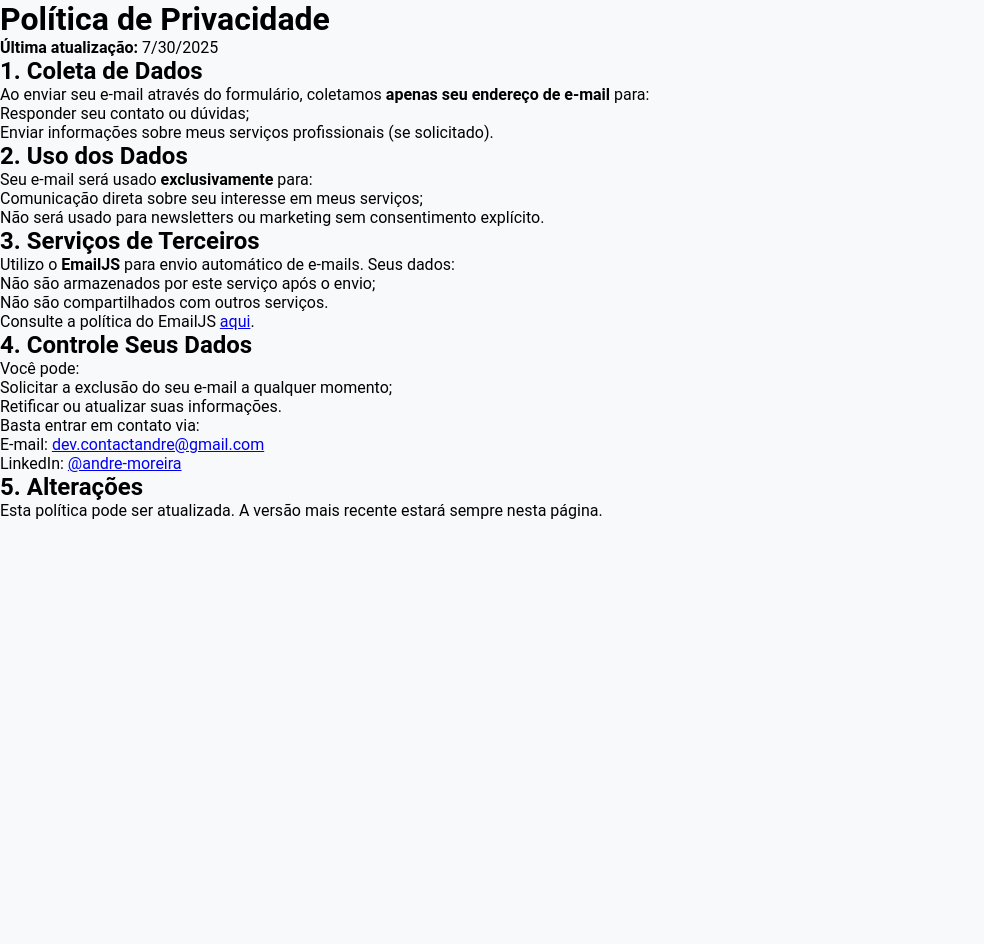
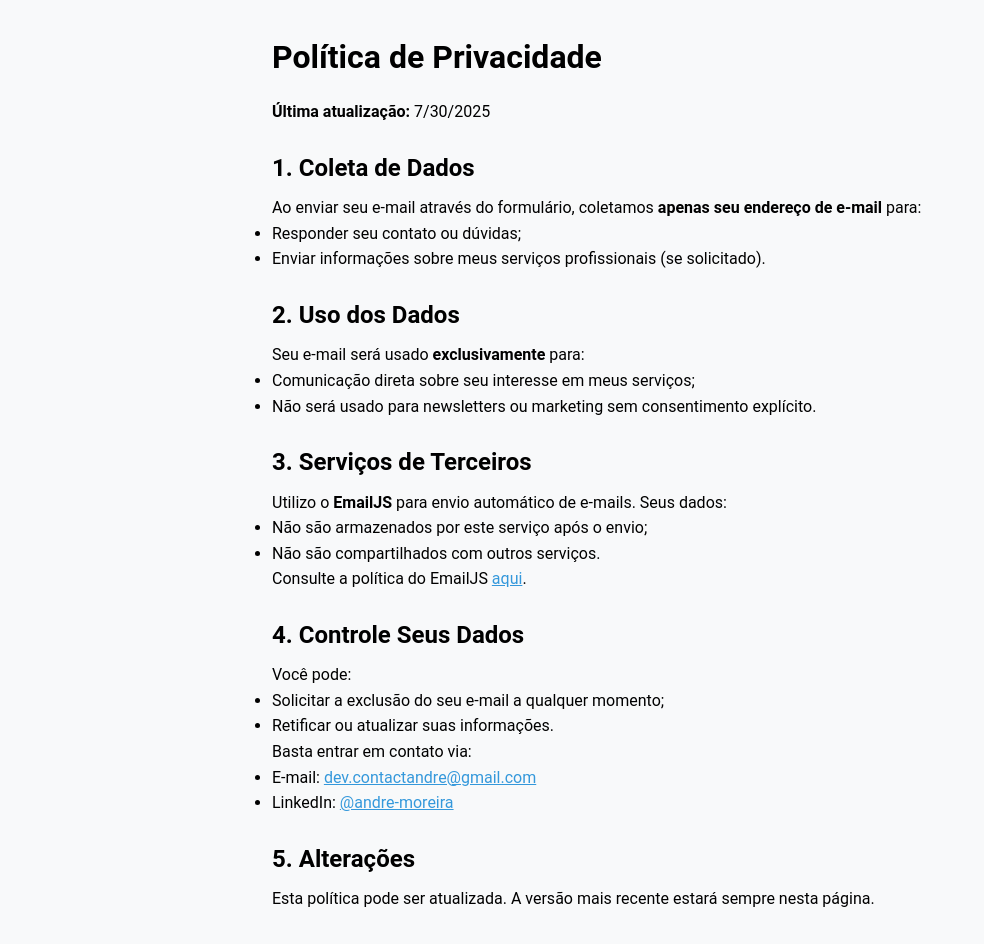
Before and after one commit to Andrezinrc/Portf-lio, a React (Vite) app: page /politica-de-privacidade in a window 1280 px wide. Shown: the whole page, without its empty margins (0-984 px from the left). Before the commit the page ends 800 px from the top, so only its background shows below. Built offline with nearby package versions, Linux system fonts and the light colour scheme.

Commit message:
style: Adiciona estilo para PrivacyPolicy

```diff
--- a/public/assets/css/style.css
+++ b/public/assets/css/style.css
@@ -106,6 +106,37 @@ body {
   animation: fadeIn 0.5s ease;
 }
 
+.privacy-policy {
+  max-width: 800px;
+  margin: 0 auto;
+  padding: 2rem;
+  line-height: 1.6;
+}
+
+.privacy-policy h1 {
+  font-size: 2rem;
+  margin-bottom: 1rem;
+}
+
+.privacy-policy h2 {
+  font-size: 1.5rem;
+  margin: 1.5rem 0 0.5rem;
+}
+
+.privacy-policy a {
+  color: #3498db;
+  text-decoration: underline;
+}
+
+.privacy-link {
+  color: #007bff;
+  text-decoration: underline;
+}
+
+.privacy-link:hover {
+  text-decoration: none;
+}
+
 /* Responsivo: Mobile */
 @media screen and (max-width: 768px) {
   .form {
--- a/src/components/Form.jsx
+++ b/src/components/Form.jsx
@@ -81,7 +81,7 @@ function Form({ buttonText }) {
       <div>
         <p className="form-note">
           Ao enviar, você concorda com nossa{' '}
-          <Link to="/politica-de-privacidade">Política de Privacidade</Link>.
+          <Link className="privacy-link" to="/politica-de-privacidade">Política de Privacidade</Link>.
         </p>
       </div>
     </form>
```
